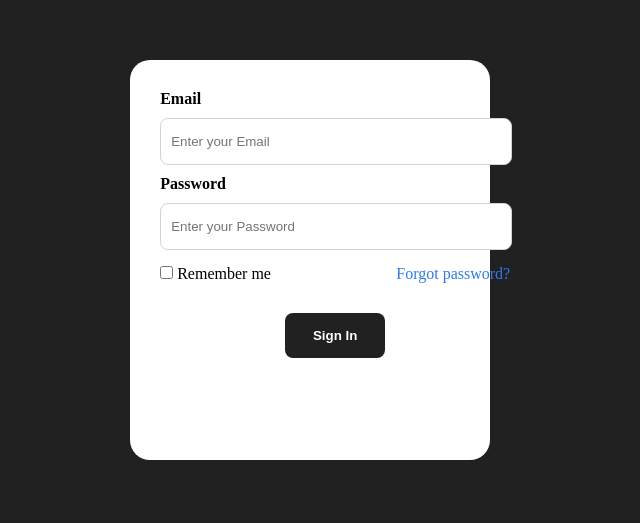
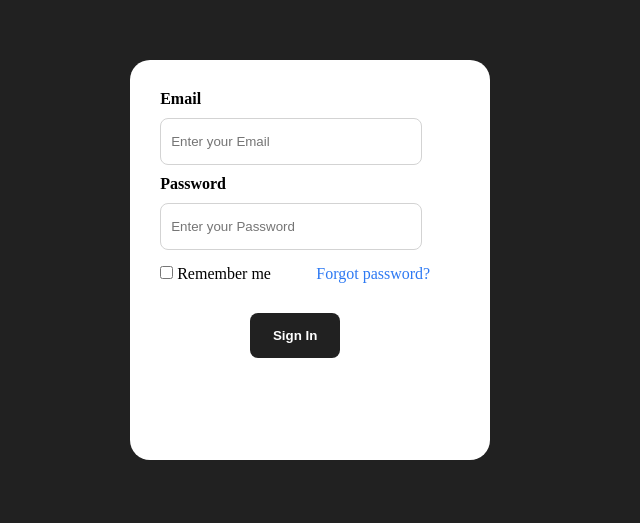
Before and after one commit to Richik-git/tricky-form, a plain HTML site: page index.html in a window 1280 px wide. Shown: the part 140-663 px from the top of the page, without its empty margins (317-957 px from the left). Drawn offline with Linux system fonts and the light colour scheme.

Commit message:
width modification

```diff
--- a/style.css
+++ b/style.css
@@ -20,7 +20,7 @@ body {
 
 form {
     height: 100%;
-    width: 350px;
+    width: 270px;
     padding: 30px;
     padding-right: 30px;
 }
@@ -35,7 +35,7 @@ p {
 
 #email, #password {
     height: 45px;
-    width: 340px;
+    width: 250px;
     border: none;
     outline: none;
     border: 1px solid lightgray;
```
